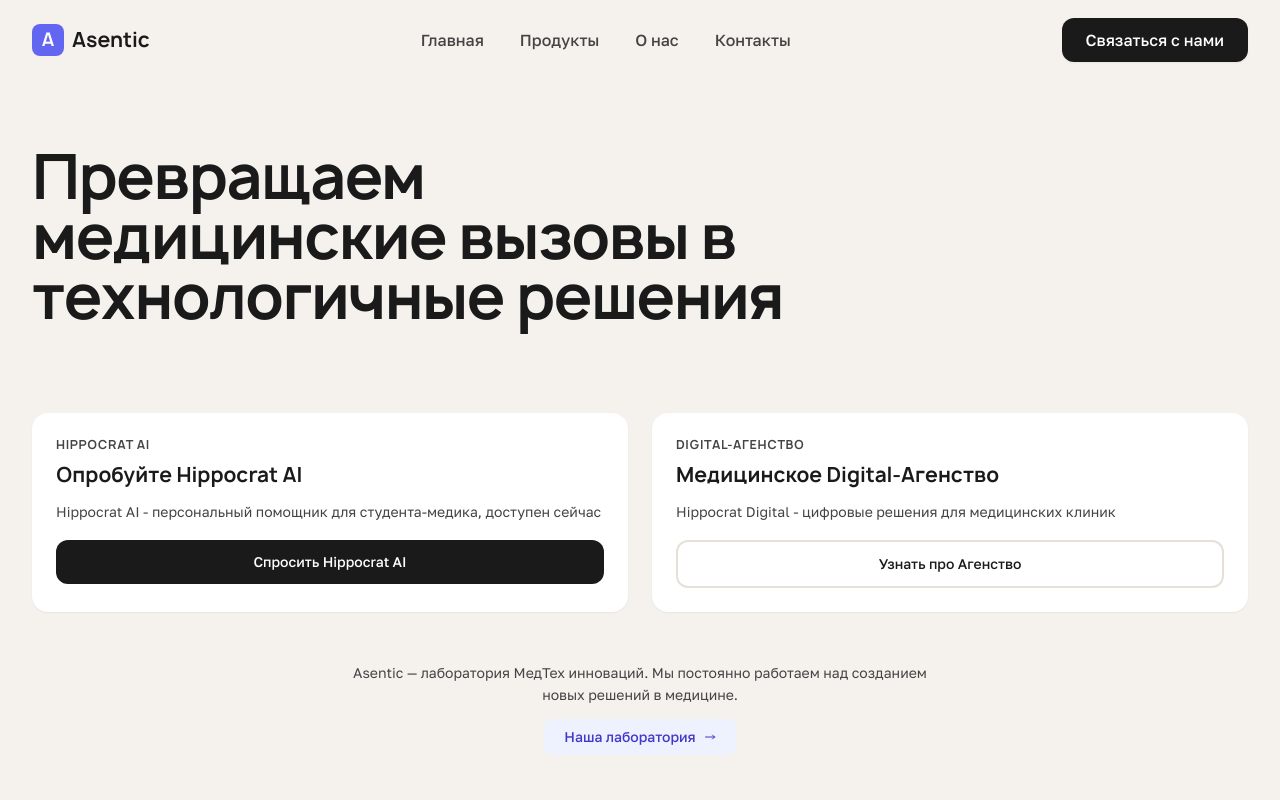
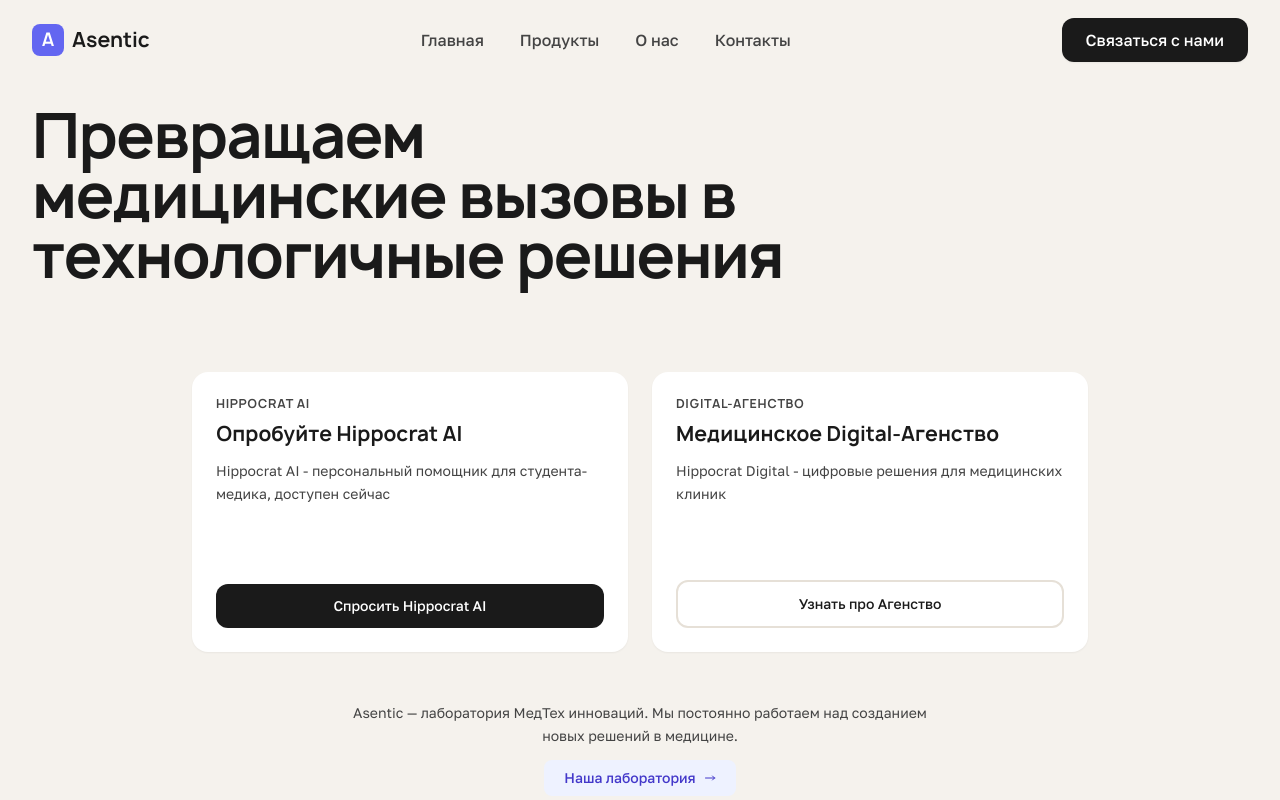
Before and after one commit to imnadsa/asentiq, a Next.js app: page / in a window 1280 px wide. Shown: the top 800 px of the page. Built offline with nearby package versions, Linux system fonts and the light colour scheme.

Commit message:
Update Hero.tsx

```diff
--- a/src/components/sections/Hero.tsx
+++ b/src/components/sections/Hero.tsx
@@ -18,7 +18,7 @@
   }, [currentWordIndex, words.length])
 
   return (
-    <section className="relative min-h-screen bg-cream flex items-center justify-center overflow-hidden pt-16">
+    <section className="relative min-h-screen bg-cream flex items-center justify-center overflow-hidden pt-24 md:pt-16">
       <Container size="xl" padding="lg" className="relative">
         <div className="space-y-12">
 
@@ -53,13 +53,14 @@
             </div>
           </div>
 
-          {/* Карточки продуктов */}
-          <div className="grid grid-cols-1 lg:grid-cols-2 gap-6">
+          {/* Карточки продуктов - ограничиваем ширину на десктопе */}
+          <div className="flex justify-center">
+            <div className="grid grid-cols-1 lg:grid-cols-2 gap-6 w-full max-w-4xl">
 
               {/* Карточка Hippocrat AI */}
-            <div className="bg-white rounded-2xl p-6 shadow-sm hover:shadow-md transition-shadow duration-300">
-              <div className="space-y-4">
-                <div>
+              <div className="bg-white rounded-2xl p-6 shadow-sm hover:shadow-md transition-shadow duration-300 aspect-square lg:aspect-auto lg:min-h-[280px]">
+                <div className="space-y-4 h-full flex flex-col">
+                  <div className="flex-1">
                     <div className="text-xs font-manrope font-semibold text-text-secondary uppercase tracking-wider mb-2">
                       HIPPOCRAT AI
                     </div>
@@ -71,16 +72,16 @@
                     </p>
                   </div>
 
-                <button className="w-full bg-text-primary text-white px-6 py-3 rounded-xl font-golos-text font-medium text-sm hover:bg-gray-800 transition-colors duration-200">
+                  <button className="w-full bg-text-primary text-white px-6 py-3 rounded-xl font-golos-text font-medium text-sm hover:bg-gray-800 transition-colors duration-200 mt-auto">
                     Спросить Hippocrat AI
                   </button>
                 </div>
               </div>
 
               {/* Карточка Digital-Агенство */}
-            <div className="bg-white rounded-2xl p-6 shadow-sm hover:shadow-md transition-shadow duration-300">
-              <div className="space-y-4">
-                <div>
+              <div className="bg-white rounded-2xl p-6 shadow-sm hover:shadow-md transition-shadow duration-300 aspect-square lg:aspect-auto lg:min-h-[280px]">
+                <div className="space-y-4 h-full flex flex-col">
+                  <div className="flex-1">
                     <div className="text-xs font-manrope font-semibold text-text-secondary uppercase tracking-wider mb-2">
                       DIGITAL-АГЕНСТВО
                     </div>
@@ -92,9 +93,10 @@
                     </p>
                   </div>
 
-                <button className="w-full border-2 border-cream-dark text-text-primary px-6 py-3 rounded-xl font-golos-text font-medium text-sm hover:border-text-primary hover:shadow-sm transition-all duration-200">
+                  <button className="w-full border-2 border-cream-dark text-text-primary px-6 py-3 rounded-xl font-golos-text font-medium text-sm hover:border-text-primary hover:shadow-sm transition-all duration-200 mt-auto">
                     Узнать про Агенство
                   </button>
+                </div>
               </div>
             </div>
           </div>
```
Lines whose indentation alone changed are shown as unchanged.
